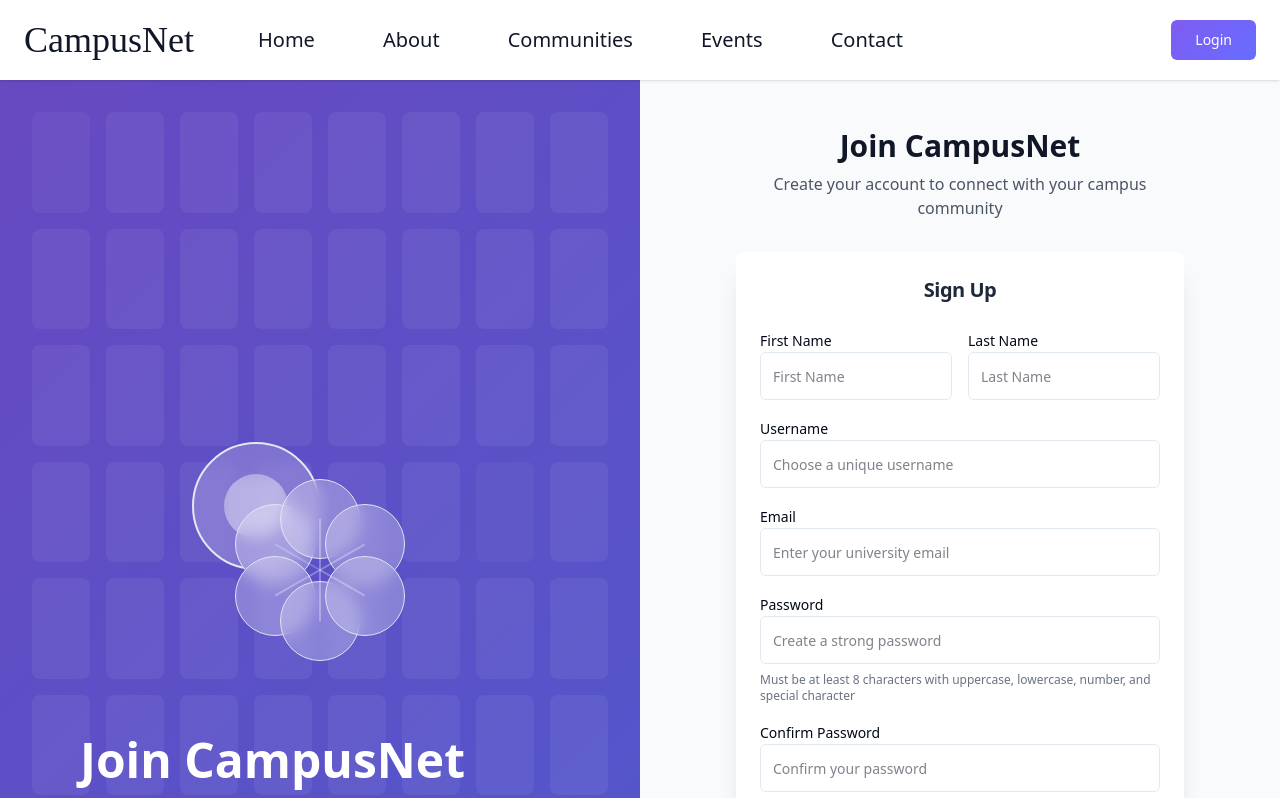
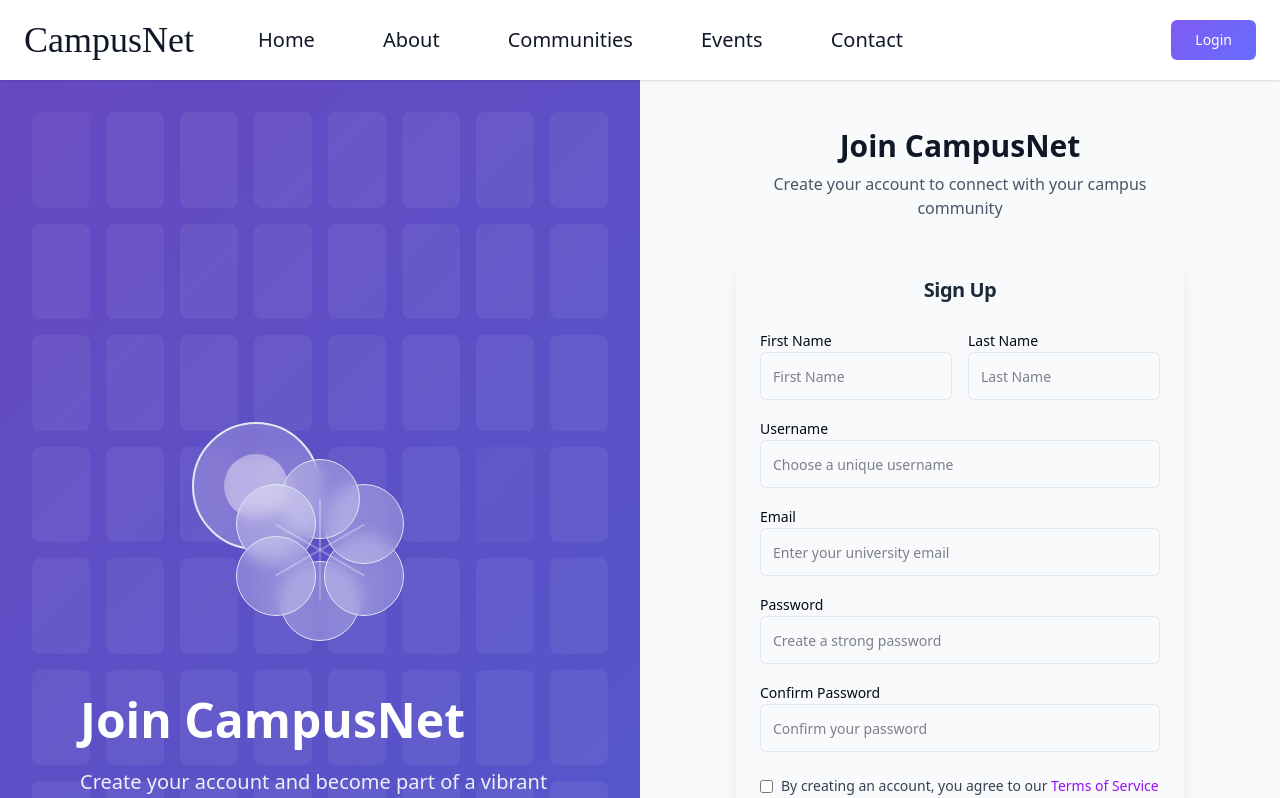
Before and after one commit to tamjinxed/campusnet-frontend, a Next.js app: page /signup in a window 1280 px wide. Shown: the top 798 px of the page. Built offline with nearby package versions, Linux system fonts and the light colour scheme; a web font is replaced by a local one.

Commit message:
.............

```diff
--- a/src/app/signup/page.tsx
+++ b/src/app/signup/page.tsx
@@ -14,8 +14,6 @@ import Link from "next/link";
 import { useState } from "react";
 import { useRouter } from "next/navigation";
 import api from "../lib/axios";
-import { Alert, AlertDescription } from "@/app/components/ui/alert";
-import { AlertTriangle } from "lucide-react";
 
 export default function SignUp() {
     const [formData, setFormData] = useState({
@@ -28,159 +26,31 @@ export default function SignUp() {
         agreeTerms: false,
     });
 
-  const [errors, setErrors] = useState({
-    firstName: "",
-    lastName: "",
-    username: "",
-    email: "",
-    password: "",
-    confirmPassword: "",
-    agreeTerms: "",
-    general: "",
-  });
-
-  const [isSubmitting, setIsSubmitting] = useState(false);
-
     const handleChange = (e: React.ChangeEvent<HTMLInputElement>) => {
         const { name, type, checked, value } = e.target;
         setFormData({
             ...formData,
             [name]: type === "checkbox" ? checked : value,
         });
-    // Clear error when user starts typing
-    if (errors[name as keyof typeof errors] || errors.general) {
-      setErrors({
-        ...errors,
-        [name]: "",
-        general: "",
-      });
-    }
     };
 
     const router = useRouter();
-
-  const validateForm = () => {
-    let isValid = true;
-    const newErrors = {
-      firstName: "",
-      lastName: "",
-      username: "",
-      email: "",
-      password: "",
-      confirmPassword: "",
-      agreeTerms: "",
-      general: "",
-    };
-
-    // Validate first name
-    if (!formData.firstName.trim()) {
-      newErrors.firstName = "First name is required";
-      isValid = false;
-    }
-
-    // Validate last name
-    if (!formData.lastName.trim()) {
-      newErrors.lastName = "Last name is required";
-      isValid = false;
-    }
-
-    // Validate username
-    if (!formData.username.trim()) {
-      newErrors.username = "Username is required";
-      isValid = false;
-    } else if (formData.username.length < 4) {
-      newErrors.username = "Username must be at least 4 characters";
-      isValid = false;
-    }
-
-    // Validate email
-    if (!formData.email.trim()) {
-      newErrors.email = "Email is required";
-      isValid = false;
-    } else if (!/^[^\s@]+@[^\s@]+\.[^\s@]+$/.test(formData.email)) {
-      newErrors.email = "Please enter a valid email address";
-      isValid = false;
-    }
-
-    // Validate password
-    if (!formData.password) {
-      newErrors.password = "Password is required";
-      isValid = false;
-    } else if (formData.password.length < 8) {
-      newErrors.password = "Password must be at least 8 characters";
-      isValid = false;
-    } else if (!/(?=.*[a-z])(?=.*[A-Z])(?=.*\d)(?=.*[^a-zA-Z0-9])/.test(formData.password)) {
-      newErrors.password = "Password must include uppercase, lowercase, number, and special character";
-      isValid = false;
-    }
-
-    // Validate confirm password
-    if (!formData.confirmPassword) {
-      newErrors.confirmPassword = "Please confirm your password";
-      isValid = false;
-    } else if (formData.password !== formData.confirmPassword) {
-      newErrors.confirmPassword = "Passwords do not match";
-      isValid = false;
-    }
-
-    // Validate terms agreement
-    if (!formData.agreeTerms) {
-      newErrors.agreeTerms = "You must agree to the terms";
-      isValid = false;
-    }
-
-    setErrors(newErrors);
-    return isValid;
-  };
+    const [error, setError] = useState<string | null>(null);
 
     const handleSubmit = async (e: React.FormEvent) => {
         e.preventDefault();
-
-    if (!validateForm()) {
+        if (!formData.agreeTerms) {
+            alert("You must agree to the Terms of Service and Privacy Policy.");
             return;
         }
-
-    setIsSubmitting(true);
         try {
-      const { data } = await api.post("/auth/register", {
-        firstName: formData.firstName.trim(),
-        lastName: formData.lastName.trim(),
-        username: formData.username.trim(),
-        email: formData.email.trim(),
-        password: formData.password,
-      });
-      router.push(`/email-verification-sent?email=${encodeURIComponent(formData.email)}`);
+            const { data } = await api.post("/auth/register", formData);
+            router.push(`/email-verification-sent?email=${formData.email}`);
         } catch (err: any) {
-      console.error("Registration error:", err);
-      let errorMessage = "An error occurred during registration. Please try again.";
-      if (err.response) {
-        if (err.response.status === 409) {
-          if (err.response.data.message.includes("email")) {
-            setErrors(prev => ({ ...prev, email: "This email is already registered" }));
-          } else if (err.response.data.message.includes("username")) {
-            setErrors(prev => ({ ...prev, username: "This username is already taken" }));
-          } else {
-            errorMessage = err.response.data.message;
-          }
-        } else {
-          errorMessage = err.response.data.message || errorMessage;
-        }
-      }
-      setErrors(prev => ({ ...prev, general: errorMessage }));
-    } finally {
-      setIsSubmitting(false);
+            console.log(error);
+            setError(err.response.data.message);
         }
     };
-
-  // Animation nodes data
-  const animationNodes = [
-    { id: 1, top: "30%", left: "15%", delay: "0s" },
-    { id: 2, top: "70%", left: "15%", delay: "0.5s" },
-    { id: 3, top: "10%", left: "50%", delay: "1s" },
-    { id: 4, top: "90%", left: "50%", delay: "1.5s" },
-    { id: 5, top: "30%", left: "85%", delay: "2s" },
-    { id: 6, top: "70%", left: "85%", delay: "2.5s" },
-  ];
 
     return (
         <div className="min-h-screen bg-gray-50">
@@ -216,15 +86,15 @@ export default function SignUp() {
                             </div>
 
                             {/* Connected Nodes */}
-              {animationNodes.map((node) => (
+                            {[0, 1, 2, 3, 4, 5].map((i) => (
                                 <div
-                  key={node.id}
+                                    key={i}
                                     className="absolute w-20 h-20 rounded-full bg-white/15 backdrop-blur-sm border border-white/30 animate-float"
                                     style={{
-                    top: node.top,
-                    left: node.left,
+                                        top: `${50 + 40 * Math.cos((i * Math.PI) / 3)}%`,
+                                        left: `${50 + 40 * Math.sin((i * Math.PI) / 3)}%`,
                                         transform: "translate(-50%, -50%)",
-                    animationDelay: node.delay,
+                                        animationDelay: `${i * 0.5}s`,
                                     }}
                                 >
                                     <div className="w-full h-full rounded-full bg-white/20 animate-pulse-gentle"></div>
@@ -233,18 +103,18 @@ export default function SignUp() {
 
                             {/* Connection Lines */}
                             <svg className="absolute inset-0 w-full h-full pointer-events-none">
-                {animationNodes.map((node) => (
+                                {[0, 1, 2, 3, 4, 5].map((i) => (
                                     <line
-                    key={node.id}
+                                        key={i}
                                         x1="50%"
                                         y1="50%"
-                    x2={node.left}
-                    y2={node.top}
+                                        x2={`${50 + 40 * Math.sin((i * Math.PI) / 3)}%`}
+                                        y2={`${50 + 40 * Math.cos((i * Math.PI) / 3)}%`}
                                         stroke="rgba(255,255,255,0.3)"
                                         strokeWidth="2"
                                         className="animate-pulse-gentle"
                                         style={{
-                      animationDelay: node.delay,
+                                            animationDelay: `${i * 0.3}s`,
                                         }}
                                     />
                                 ))}
@@ -257,17 +127,29 @@ export default function SignUp() {
                         <h1 className="text-5xl font-bold mb-6 animate-fade-in">
                             Join CampusNet
                         </h1>
-            <p className="text-xl opacity-90 animate-fade-in" style={{ animationDelay: "0.3s" }}>
-              Create your account and become part of a vibrant campus community. Network, collaborate, and grow together.
+                        <p
+                            className="text-xl opacity-90 animate-fade-in"
+                            style={{ animationDelay: "0.3s" }}
+                        >
+                            Create your account and become part of a vibrant
+                            campus community. Network, collaborate, and grow
+                            together.
                         </p>
-            <div className="flex space-x-8 mt-8 animate-fade-in" style={{ animationDelay: "0.6s" }}>
+                        <div
+                            className="flex space-x-8 mt-8 animate-fade-in"
+                            style={{ animationDelay: "0.6s" }}
+                        >
                             <div className="text-center">
                                 <div className="text-3xl font-bold">10K+</div>
-                <div className="text-sm opacity-80">Students</div>
+                                <div className="text-sm opacity-80">
+                                    Students
+                                </div>
                             </div>
                             <div className="text-center">
                                 <div className="text-3xl font-bold">500+</div>
-                <div className="text-sm opacity-80">Communities</div>
+                                <div className="text-sm opacity-80">
+                                    Communities
+                                </div>
                             </div>
                             <div className="text-center">
                                 <div className="text-3xl font-bold">1K+</div>
@@ -279,62 +161,33 @@ export default function SignUp() {
 
                 {/* Right Side Form */}
                 <div className="flex flex-1 items-center justify-center px-6 py-12">
-          {/* Floating Network Nodes (Mobile) */}
-          <div className="absolute inset-0 lg:hidden flex items-center justify-center opacity-20">
-            <div className="relative w-full h-full">
-              {/* Central Hub */}
-              <div className="w-32 h-32 rounded-full bg-white/20 backdrop-blur-sm border-2 border-white/40 flex items-center justify-center animate-float mx-auto my-20">
-                <div className="w-16 h-16 rounded-full bg-white/30 backdrop-blur-sm"></div>
-              </div>
-
-              {/* Connected Nodes */}
-              {animationNodes.map((node) => (
-                <div
-                  key={node.id}
-                  className="absolute w-16 h-16 rounded-full bg-white/15 backdrop-blur-sm border border-white/30 animate-float"
-                  style={{
-                    top: node.top,
-                    left: node.left,
-                    transform: "translate(-50%, -50%)",
-                    animationDelay: node.delay,
-                  }}
-                >
-                  <div className="w-full h-full rounded-full bg-white/20 animate-pulse-gentle"></div>
-                </div>
-              ))}
-            </div>
-          </div>
-
-          <div className="w-full max-w-md space-y-8 z-10">
+                    <div className="w-full max-w-md space-y-8">
                         <div className="text-center">
-              <h1 className="text-3xl font-bold text-white lg:text-gray-900 mb-2">
+                            <h1 className="text-3xl font-bold text-gray-900 mb-2">
                                 Join CampusNet
                             </h1>
-              <p className="text-white/90 lg:text-gray-600">
-                Create your account to connect with your campus community
+                            <p className="text-gray-600">
+                                Create your account to connect with your campus
+                                community
                             </p>
                         </div>
 
-            <Card className="shadow-xl border-0 bg-white/90 backdrop-blur-sm">
+                        <Card className="shadow-xl border-0">
                             <CardHeader className="space-y-1 pb-6">
                                 <CardTitle className="text-center text-xl text-gray-800">
                                     Sign Up
                                 </CardTitle>
                             </CardHeader>
                             <CardContent>
-                {errors.general && (
-                  <Alert variant="destructive" className="mb-6">
-                    <AlertTriangle className="h-4 w-4" />
-                    <AlertDescription>
-                      {errors.general}
-                    </AlertDescription>
-                  </Alert>
-                )}
-
-                <form onSubmit={handleSubmit} className="space-y-4">
+                                <form
+                                    onSubmit={handleSubmit}
+                                    className="space-y-4"
+                                >
                                     <div className="grid grid-cols-2 gap-4">
                                         <div className="space-y-2">
-                      <Label htmlFor="firstName">First Name</Label>
+                                            <Label htmlFor="firstName">
+                                                First Name
+                                            </Label>
                                             <Input
                                                 id="firstName"
                                                 name="firstName"
@@ -345,12 +198,11 @@ export default function SignUp() {
                                                 className="h-12"
                                                 required
                                             />
-                      {errors.firstName && (
-                        <p className="text-sm text-red-600">{errors.firstName}</p>
-                      )}
                                         </div>
                                         <div className="space-y-2">
-                      <Label htmlFor="lastName">Last Name</Label>
+                                            <Label htmlFor="lastName">
+                                                Last Name
+                                            </Label>
                                             <Input
                                                 id="lastName"
                                                 name="lastName"
@@ -361,14 +213,14 @@ export default function SignUp() {
                                                 className="h-12"
                                                 required
                                             />
-                      {errors.lastName && (
-                        <p className="text-sm text-red-600">{errors.lastName}</p>
-                      )}
                                         </div>
                                     </div>
 
+                                    {/* Username Field */}
                                     <div className="space-y-2">
-                    <Label htmlFor="username">Username</Label>
+                                        <Label htmlFor="username">
+                                            Username
+                                        </Label>
                                         <Input
                                             id="username"
                                             name="username"
@@ -379,9 +231,6 @@ export default function SignUp() {
                                             className="h-12"
                                             required
                                         />
-                    {errors.username && (
-                      <p className="text-sm text-red-600">{errors.username}</p>
-                    )}
                                     </div>
 
                                     <div className="space-y-2">
@@ -396,13 +245,12 @@ export default function SignUp() {
                                             className="h-12"
                                             required
                                         />
-                    {errors.email && (
-                      <p className="text-sm text-red-600">{errors.email}</p>
-                    )}
                                     </div>
 
                                     <div className="space-y-2">
-                    <Label htmlFor="password">Password</Label>
+                                        <Label htmlFor="password">
+                                            Password
+                                        </Label>
                                         <Input
                                             id="password"
                                             name="password"
@@ -413,16 +261,12 @@ export default function SignUp() {
                                             className="h-12"
                                             required
                                         />
-                    {errors.password && (
-                      <p className="text-sm text-red-600">{errors.password}</p>
-                    )}
-                    <p className="text-xs text-gray-500 mt-1">
-                      Must be at least 8 characters with uppercase, lowercase, number, and special character
-                    </p>
                                     </div>
 
                                     <div className="space-y-2">
-                    <Label htmlFor="confirmPassword">Confirm Password</Label>
+                                        <Label htmlFor="confirmPassword">
+                                            Confirm Password
+                                        </Label>
                                         <Input
                                             id="confirmPassword"
                                             name="confirmPassword"
@@ -433,9 +277,6 @@ export default function SignUp() {
                                             className="h-12"
                                             required
                                         />
-                    {errors.confirmPassword && (
-                      <p className="text-sm text-red-600">{errors.confirmPassword}</p>
-                    )}
                                     </div>
 
                                     <div className="flex items-start space-x-2 pt-2">
@@ -448,46 +289,45 @@ export default function SignUp() {
                                             className="mt-1"
                                             required
                                         />
-                    <label htmlFor="agreeTerms" className="text-sm text-gray-700">
-                      By creating an account, you agree to our{" "}
-                      <Link href="/terms" className="text-purple-600 hover:underline">
+                                        <label
+                                            htmlFor="agreeTerms"
+                                            className="text-sm text-gray-700"
+                                        >
+                                            By creating an account, you agree to
+                                            our{" "}
+                                            <Link
+                                                href="/terms"
+                                                className="text-purple-600 hover:underline"
+                                            >
                                                 Terms of Service
                                             </Link>{" "}
                                             and{" "}
-                      <Link href="/privacy" className="text-purple-700 hover:underline">
+                                            <Link
+                                                href="/privacy"
+                                                className="text-purple-700 hover:underline"
+                                            >
                                                 Privacy Policy
                                             </Link>
                                             .
                                         </label>
                                     </div>
-                  {errors.agreeTerms && (
-                    <p className="text-sm text-red-600">{errors.agreeTerms}</p>
-                  )}
 
                                     <div className="pt-4">
                                         <Button
                                             type="submit"
                                             className="w-full h-12 bg-campus-gradient hover:opacity-90 text-white font-semibold rounded-lg"
-                      disabled={isSubmitting}
                                         >
-                      {isSubmitting ? (
-                        <span className="flex items-center justify-center">
-                          <svg className="animate-spin -ml-1 mr-2 h-4 w-4 text-white" xmlns="http://www.w3.org/2000/svg" fill="none" viewBox="0 0 24 24">
-                            <circle className="opacity-25" cx="12" cy="12" r="10" stroke="currentColor" strokeWidth="4"></circle>
-                            <path className="opacity-75" fill="currentColor" d="M4 12a8 8 0 018-8V0C5.373 0 0 5.373 0 12h4zm2 5.291A7.962 7.962 0 014 12H0c0 3.042 1.135 5.824 3 7.938l3-2.647z"></path>
-                          </svg>
-                          Creating account...
-                        </span>
-                      ) : (
-                        "Create Account"
-                      )}
+                                            Create Account
                                         </Button>
                                     </div>
 
                                     <div className="text-center pt-4">
                                         <p className="text-sm text-gray-600">
                                             Already have an account?{" "}
-                      <Link href="/login" className="text-campus-purple hover:underline font-medium">
+                                            <Link
+                                                href="/login"
+                                                className="text-campus-purple hover:underline font-medium"
+                                            >
                                                 Sign in here
                                             </Link>
                                         </p>
```
Lines whose indentation alone changed are shown as unchanged.
